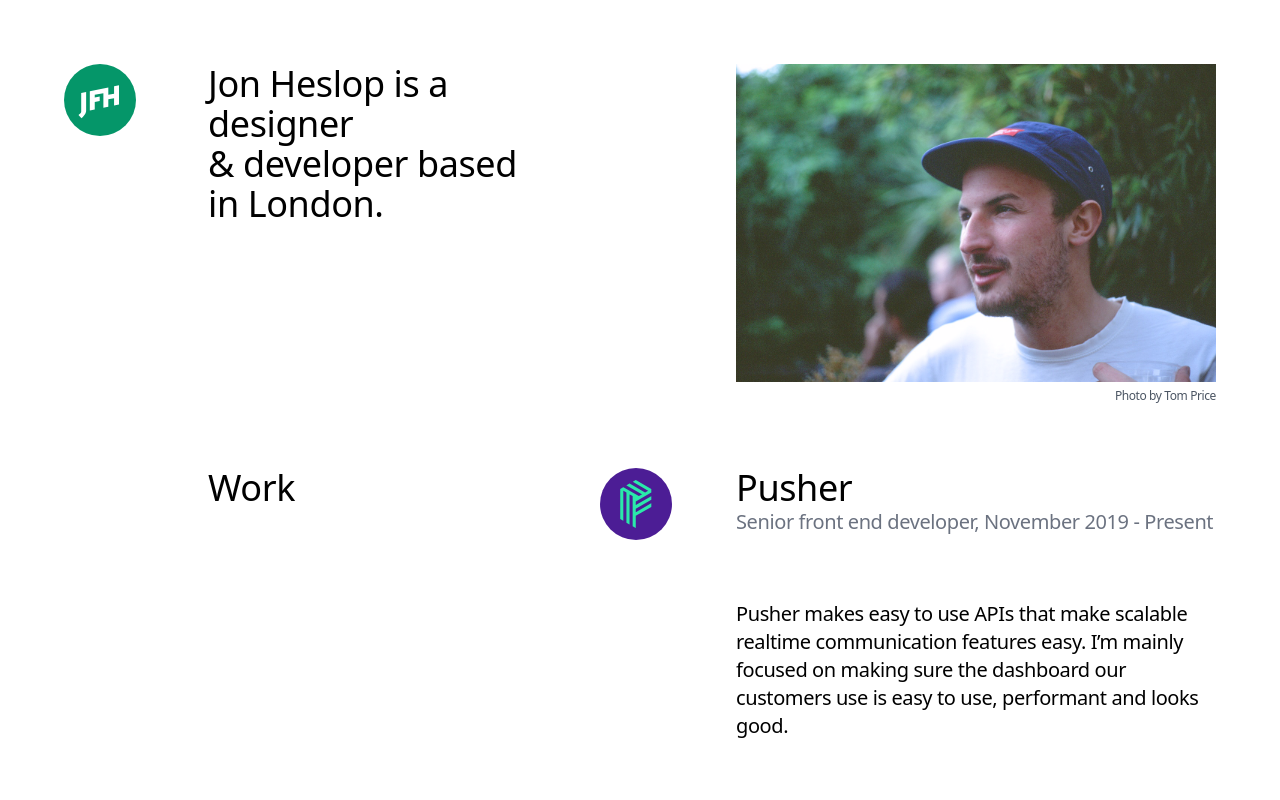
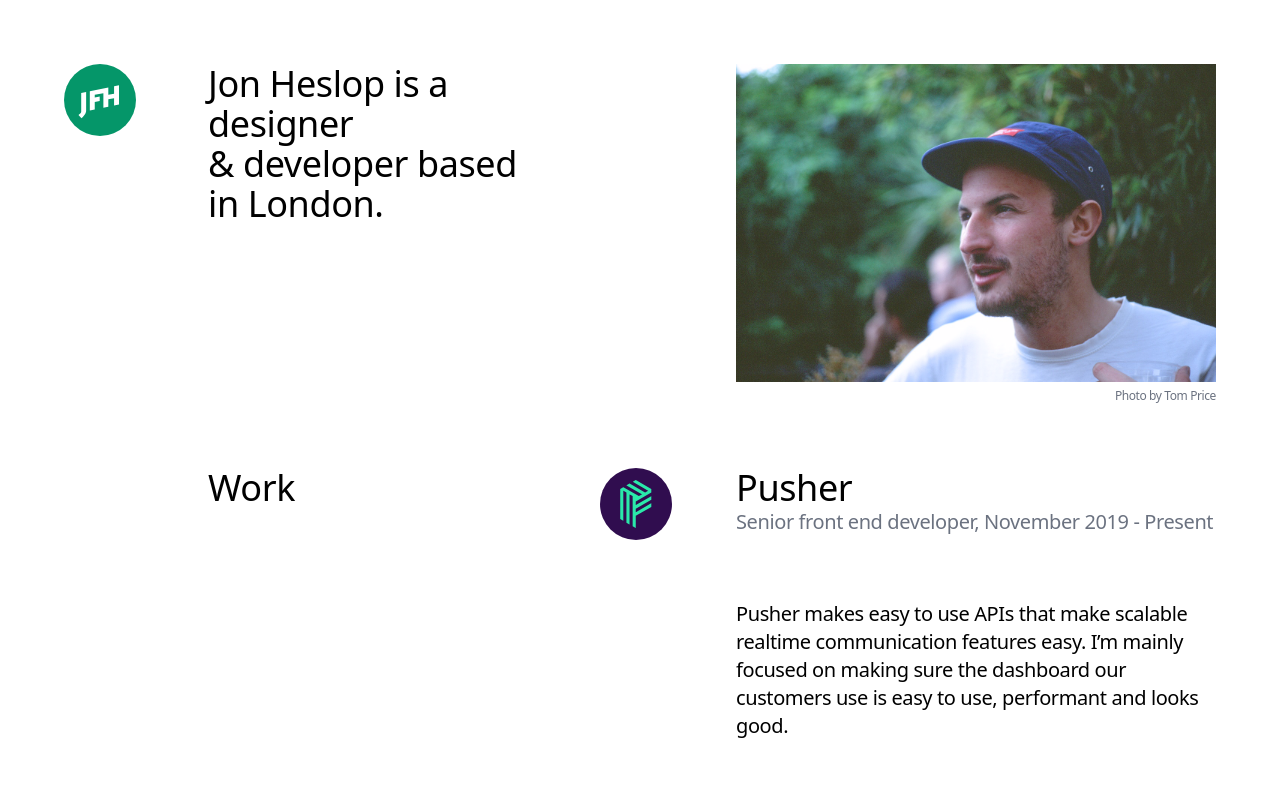
Before and after one commit to jonheslop/jfh-2021, a Next.js app: page / in a window 1280 px wide. Shown: the top 800 px of the page. Built offline with nearby package versions, Linux system fonts and the light colour scheme.

Commit message:
Custom colour for Pusher

```diff
--- a/pages/index.tsx
+++ b/pages/index.tsx
@@ -15,7 +15,7 @@ const jobs = [
       {
         imageURL: "/pusher.svg",
         imageAlt: "The Pusher P logo",
-        imageBg: "purple-900",
+        imageBg: "eggplant",
       }
     ]
   },
@@ -125,7 +125,7 @@ export default function Home() {
             alt="A picture of me in a garden chatting."
             width={1280}
             height={848} />
-            <figcaption className="font-medium text-xs text-gray-600 text-right">
+            <figcaption className="font-medium text-xs text-gray-500 text-right">
               Photo by <Link href="https://tomalprice.com/"><a className="hover:underline" target="_blank" rel="noopener noreferrer">Tom Price</a></Link>
             </figcaption>
         </figure>
--- a/tailwind.config.js
+++ b/tailwind.config.js
@@ -5,6 +5,9 @@ module.exports = {
     extend: {
       gridTemplateColumns: {
         "page-layout": "1fr 4fr 1fr 6fr",
+      },
+      colors: {
+        eggplant: "#300d4f",
       },
     },
   },
```
